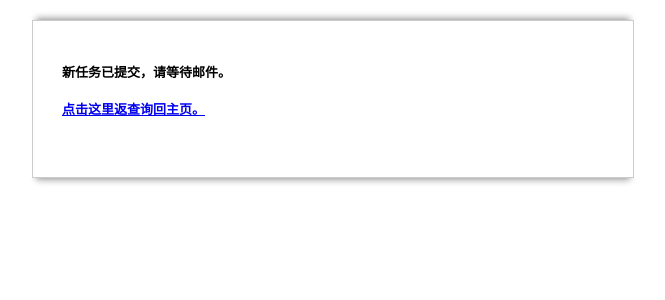
After one commit to LK-Tmac1/DellWarranty, a Flask app: template src/templates/confirm.html in a window 1280 px wide. The commit adds this page. Shown: the top 300 px of the page, without its empty margins (307-972 px from the left). Run offline with Flask 2, Linux system fonts and the light colour scheme; the template is opened without the code that fills it, so the values that code supplies are empty.

Commit message:
change html; return confirm.html after submitting a new job. instead of search results

```diff
--- a/src/run.py
+++ b/src/run.py
@@ -31,7 +31,7 @@ def submit_job():
 			return render_template("error.html")
 		cmd_L = ["python", "./py/main.py", "--parent_path=" + parent_path, "--svctag=" + svctag]
 		subprocess.Popen(cmd_L)
-		redirect_url += "&new_job=true"
+		return render_template("confirm.html")
 	elif 'search_history' in request.form:
 		if search_all:
 			redirect_url = "/search"
--- a/src/static/view.css
+++ b/src/static/view.css
@@ -46,7 +46,7 @@ body
 	border:1px solid #ccc;
 	margin:0 auto;
 	text-align:left;
-	width:1300px;
+	width:600px;
 }
 
 #top
@@ -54,7 +54,7 @@ body
 	display:block;
 	height:10px;
 	margin:10px auto 0;
-	width:1310px;
+	width:610px;
 }
 
 #bottom
@@ -62,7 +62,7 @@ body
 	display:block;
 	height:10px;
 	margin:0 auto;
-	width:1310px;
+	width:610px;
 }
 
 form.appnitro
--- /dev/null
+++ b/src/templates/confirm.html
@@ -0,0 +1,25 @@
+<!DOCTYPE html PUBLIC "-//W3C//DTD XHTML 1.0 Transitional//EN" "http://www.w3.org/TR/xhtml1/DTD/xhtml1-transitional.dtd">
+<html xmlns="http://www.w3.org/1999/xhtml">
+<head>
+<meta http-equiv="Content-Type" content="text/html; charset=UTF-8">
+<title>Dell保修查询主页</title>
+<link rel="stylesheet" type="text/css" href="../static/view.css" media="all">
+
+</head>
+<body>
+
+	<img id="top" src="../static/top.png" alt="">
+	<div id="form_container">
+
+		<form id="form_1150242" class="appnitro"  method="post" action="">
+		<ul>
+			<li><h4>新任务已提交，请等待邮件。</h4>
+			<a href="/home"><h4>点击这里返查询回主页。</li>
+		</ul>
+		</form>
+	</div>
+
+	<img id="bottom" src="../static/bottom.png" alt="">
+
+</body>
+</html>
```
Also changed, not shown: src/templates/home.html (+0 -18 lines), src/templates/search.html (+15 -3 lines).
